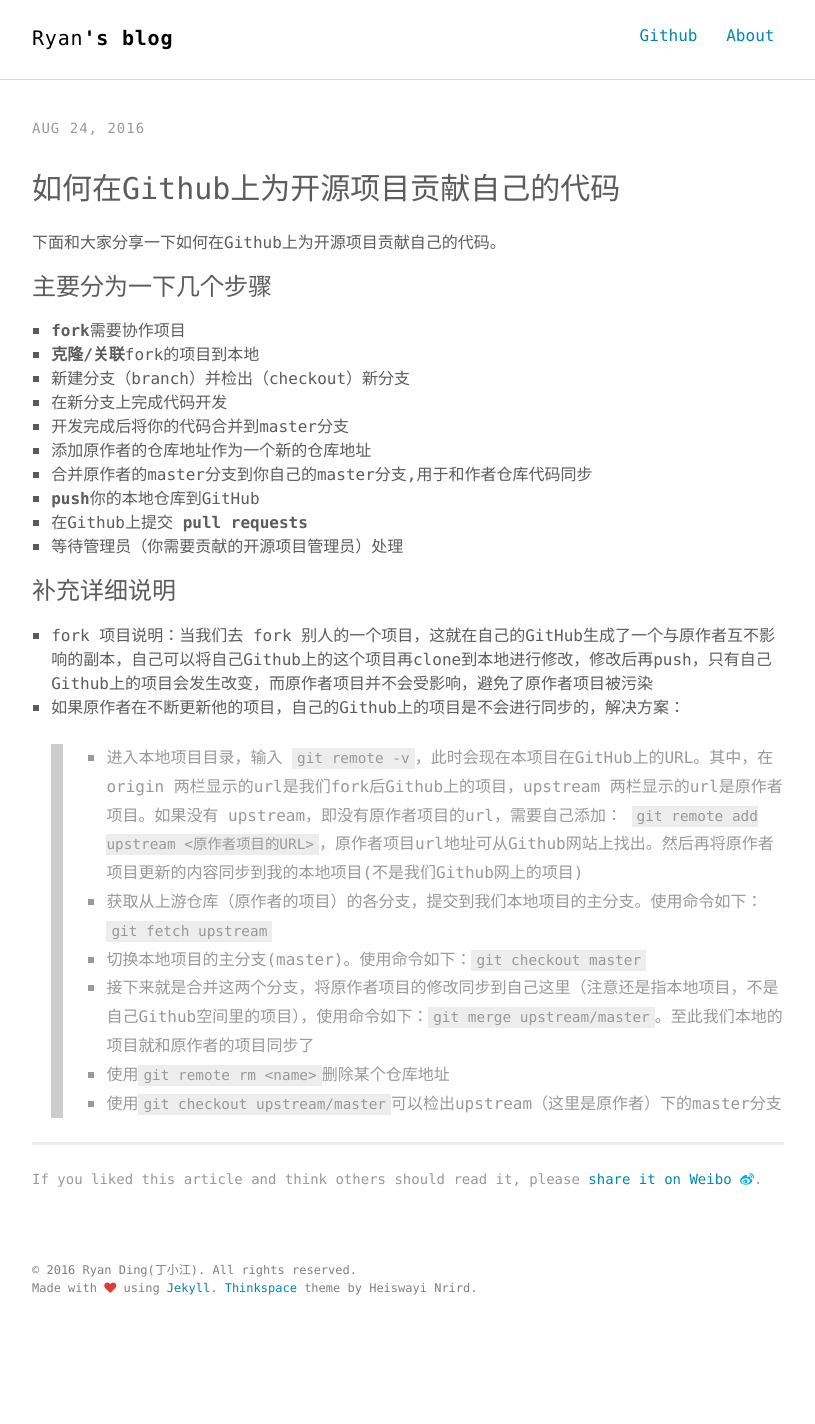
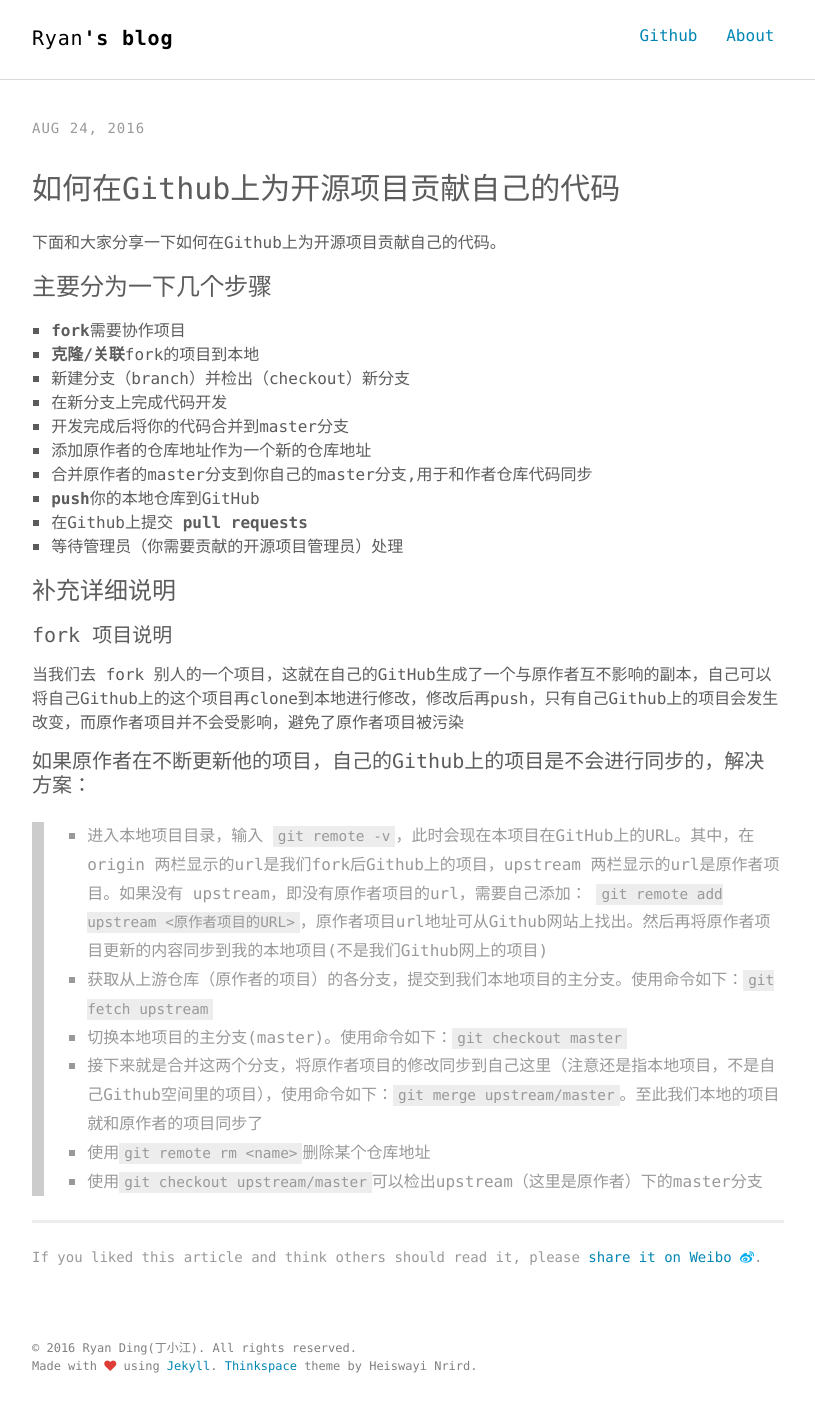
Before and after one commit to engineer-dahe/dahe.github.io, a Jekyll site: the page built from _posts/2016-08-24-github-cooperation-flow.md, in a window 1280 px wide. Shown: the whole page, without its empty margins (232-1047 px from the left). Built offline with Jekyll 4.4.1, drawn with Linux system fonts in a browser that asks for light colours; before the commit the page ends 1346 px from its top, so only the background shows below that.

```diff
--- a/_posts/2016-08-24-github-cooperation-flow.md
+++ b/_posts/2016-08-24-github-cooperation-flow.md
@@ -21,11 +21,12 @@ keywords: ""
 - 等待管理员（你需要贡献的开源项目管理员）处理
 
 ### 补充详细说明
-- fork 项目说明：当我们去 fork 别人的一个项目，这就在自己的GitHub生成了一个与原作者互不影响的副本，自己可以将自己Github上的这个项目再clone到本地进行修改，修改后再push，只有自己Github上的项目会发生改变，而原作者项目并不会受影响，避免了原作者项目被污染
-- 如果原作者在不断更新他的项目，自己的Github上的项目是不会进行同步的，解决方案：
-    > - 进入本地项目目录，输入 `git remote -v`，此时会现在本项目在GitHub上的URL。其中，在 origin 两栏显示的url是我们fork后Github上的项目，upstream 两栏显示的url是原作者项目。如果没有 upstream，即没有原作者项目的url，需要自己添加： `git remote add upstream <原作者项目的URL>`，原作者项目url地址可从Github网站上找出。然后再将原作者项目更新的内容同步到我的本地项目(不是我们Github网上的项目)
-    > - 获取从上游仓库（原作者的项目）的各分支，提交到我们本地项目的主分支。使用命令如下：`git fetch upstream`
-    > - 切换本地项目的主分支(master)。使用命令如下：`git checkout master`
-    > - 接下来就是合并这两个分支，将原作者项目的修改同步到自己这里（注意还是指本地项目，不是自己Github空间里的项目），使用命令如下：`git merge upstream/master`。至此我们本地的项目就和原作者的项目同步了
-    > - 使用`git remote rm <name>`删除某个仓库地址
-    > - 使用`git checkout upstream/master`可以检出upstream（这里是原作者）下的master分支
+#### fork 项目说明
+当我们去 fork 别人的一个项目，这就在自己的GitHub生成了一个与原作者互不影响的副本，自己可以将自己Github上的这个项目再clone到本地进行修改，修改后再push，只有自己Github上的项目会发生改变，而原作者项目并不会受影响，避免了原作者项目被污染
+#### 如果原作者在不断更新他的项目，自己的Github上的项目是不会进行同步的，解决方案：
+> - 进入本地项目目录，输入 `git remote -v`，此时会现在本项目在GitHub上的URL。其中，在 origin 两栏显示的url是我们fork后Github上的项目，upstream 两栏显示的url是原作者项目。如果没有 upstream，即没有原作者项目的url，需要自己添加： `git remote add upstream <原作者项目的URL>`，原作者项目url地址可从Github网站上找出。然后再将原作者项目更新的内容同步到我的本地项目(不是我们Github网上的项目)
+> - 获取从上游仓库（原作者的项目）的各分支，提交到我们本地项目的主分支。使用命令如下：`git fetch upstream`
+> - 切换本地项目的主分支(master)。使用命令如下：`git checkout master`
+> - 接下来就是合并这两个分支，将原作者项目的修改同步到自己这里（注意还是指本地项目，不是自己Github空间里的项目），使用命令如下：`git merge upstream/master`。至此我们本地的项目就和原作者的项目同步了
+> - 使用`git remote rm <name>`删除某个仓库地址
+> - 使用`git checkout upstream/master`可以检出upstream（这里是原作者）下的master分支
```
